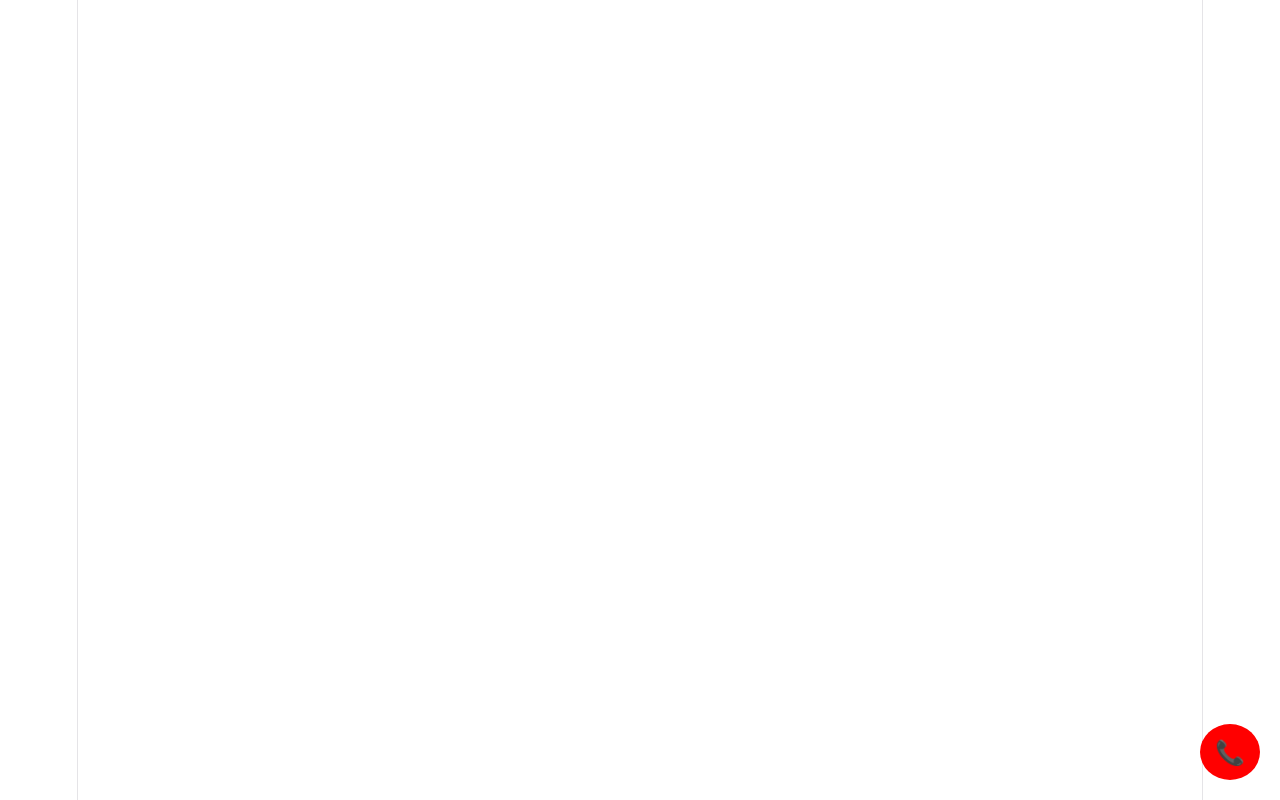
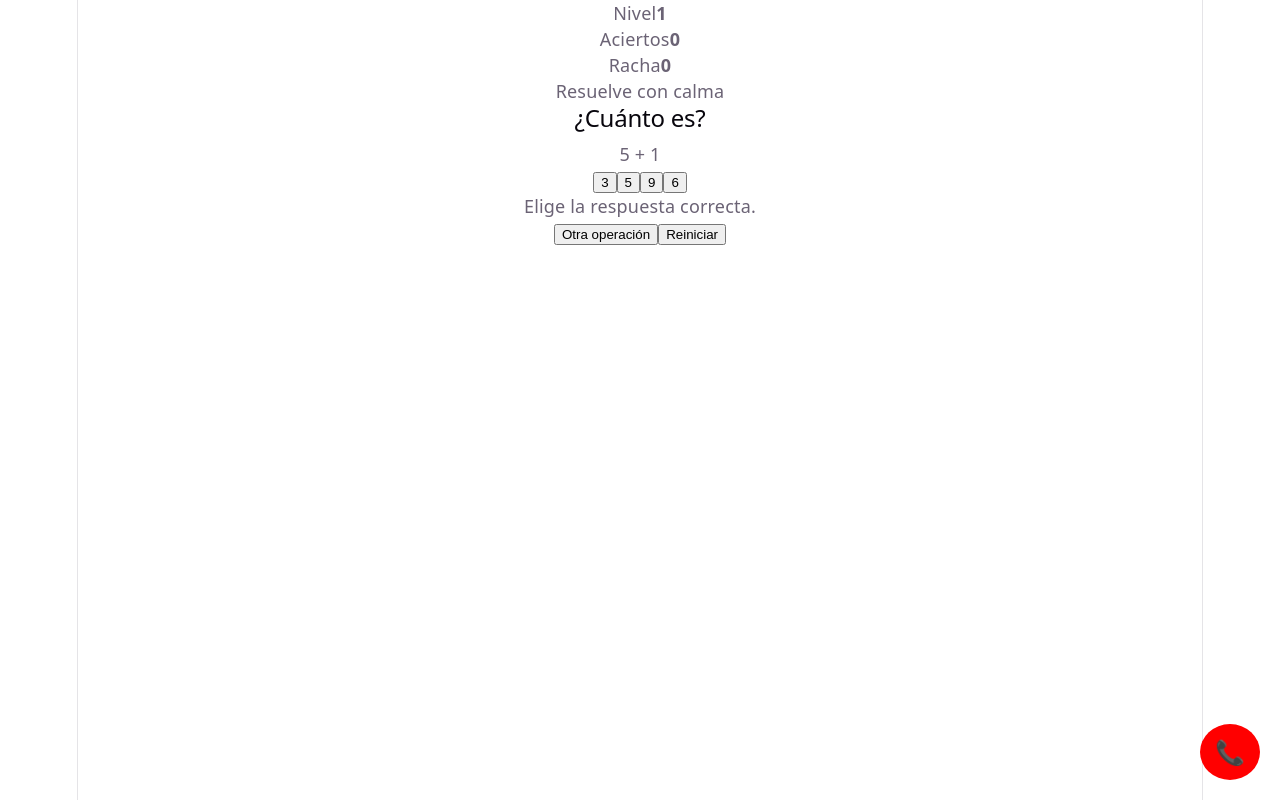
Before and after one commit to l2202/reminisi, a React (Vite) app: page /operaciones in a window 1280 px wide. Before the commit this address had no page. Built offline with nearby package versions, Linux system fonts and the light colour scheme.

Commit message:
Juego de operaciones y conexiones al router
Se agrego el juego del operaciones, se agrego un clase al memorama y se conectaron por router

```diff
--- a/src/games/Memorama.jsx
+++ b/src/games/Memorama.jsx
@@ -154,7 +154,7 @@ const Memorama = () => {
 
   return (
     <article className="memory-game">
-        <div className="navigate-header">
+      <div className="navigate-header">
         <button className="back-btn" onClick={() => navigate(-1)}>
           ←
         </button>
--- /dev/null
+++ b/src/games/Operaciones.jsx
@@ -0,0 +1,201 @@
+import { useState, useEffect } from "react";
+
+const configuracionNiveles = [
+  { max: 10, operadores: ["+"] },
+  { max: 20, operadores: ["+", "-"] },
+  { max: 40, operadores: ["+", "-"] },
+  { max: 10, operadores: ["+", "-", "x", "x"] },
+  { max: 20, operadores: ["+", "-", "x"] },
+  { max: 60, operadores: ["+", "-"] },
+  { max: 60, operadores: ["+", "-", "x"] },
+];
+
+export default function Operaciones() {
+  const [nivel, setNivel] = useState(1);
+  const [aciertos, setAciertos] = useState(0);
+  const [racha, setRacha] = useState(0);
+  const [respuesta, setRespuesta] = useState(0);
+  const [operacion, setOperacion] = useState("");
+  const [opciones, setOpciones] = useState([]);
+  const [mensaje, setMensaje] = useState("Elige la respuesta correcta.");
+  const [bloqueado, setBloqueado] = useState(false);
+
+  function numeroAleatorio(min, max) {
+    return Math.floor(Math.random() * (max - min + 1)) + min;
+  }
+
+  function mezclarOpciones(array) {
+    return [...array].sort(() => Math.random() - 0.5);
+  }
+
+  function obtenerConfiguracion() {
+    return configuracionNiveles[nivel - 1];
+  }
+
+  function crearOperacion() {
+    const config = obtenerConfiguracion();
+    const operador =
+      config.operadores[
+        numeroAleatorio(0, config.operadores.length - 1)
+      ];
+
+    let a = numeroAleatorio(1, config.max);
+    let b = numeroAleatorio(1, config.max);
+    let resultado = 0;
+
+    if (operador === "+") resultado = a + b;
+
+    if (operador === "-") {
+      if (b > a) [a, b] = [b, a];
+      resultado = a - b;
+    }
+
+    if (operador === "x") {
+    let a = numeroAleatorio(1, config.max/2);
+    let b = numeroAleatorio(1, config.max/2);
+      resultado = a * b;
+    }
+
+    return {
+      texto: `${a} ${operador} ${b}`,
+      resultado
+    };
+  }
+
+  function crearOpciones(correcta) {
+    const opcionesSet = new Set([correcta]);
+    const margen = Math.max(3, nivel * 3);
+
+    while (opcionesSet.size < 4) {
+      const variacion = numeroAleatorio(-margen, margen);
+      const opcion = correcta + variacion;
+
+      if (opcion >= 0) {
+        opcionesSet.add(opcion);
+      }
+    }
+
+    return mezclarOpciones([...opcionesSet]);
+  }
+
+  function nuevaOperacion() {
+    const nueva = crearOperacion();
+
+    setOperacion(nueva.texto);
+    setRespuesta(nueva.resultado);
+    setOpciones(crearOpciones(nueva.resultado));
+    setBloqueado(false);
+    setMensaje("Elige la respuesta correcta.");
+  }
+
+  function actualizarDificultad(acerto) {
+    if (acerto) {
+      setAciertos((prev) => prev + 1);
+
+      const nuevaRacha = racha + 1;
+      setRacha(nuevaRacha);
+
+      if (
+        nuevaRacha >= 3 &&
+        nivel < configuracionNiveles.length
+      ) {
+        setNivel((prev) => prev + 1);
+        setRacha(0);
+      }
+    } else {
+      setRacha(0);
+
+      if (nivel > 1) {
+        setNivel((prev) => prev - 1);
+      }
+    }
+  }
+
+  function revisarRespuesta(valor) {
+    if (bloqueado) return;
+
+    const acerto = valor === respuesta;
+    setBloqueado(true);
+
+    if (acerto) {
+      setMensaje("Muy bien. Vamos con otra.");
+    } else {
+      setMensaje(`La respuesta era ${respuesta}.`);
+    }
+
+    actualizarDificultad(acerto);
+
+    setTimeout(() => {
+      nuevaOperacion();
+    }, 1400);
+  }
+
+  function reiniciarJuego() {
+    setNivel(1);
+    setAciertos(0);
+    setRacha(0);
+    setTimeout(() => {
+      nuevaOperacion();
+    }, 100);
+  }
+
+  useEffect(() => {
+    nuevaOperacion();
+  }, []);
+
+
+
+  return (
+    <div className="math-game">
+
+      <div className="math-status">
+        <div>
+          <span>Nivel</span>
+          <strong>{nivel}</strong>
+        </div>
+
+        <div>
+          <span>Aciertos</span>
+          <strong>{aciertos}</strong>
+        </div>
+
+        <div>
+          <span>Racha</span>
+          <strong>{racha}</strong>
+        </div>
+      </div>
+
+      <div className="math-card">
+        <p>Resuelve con calma</p>
+        <h2>¿Cuánto es?</h2>
+        <p className="operation-text">{operacion}</p>
+      </div>
+
+      <div className="answer-grid">
+        {opciones.map((opcion, index) => (
+          <button
+            key={index}
+            className="answer-btn"
+            disabled={bloqueado}
+            onClick={() => revisarRespuesta(opcion)}
+          >
+            {opcion}
+          </button>
+        ))}
+      </div>
+
+      <p className="math-message">{mensaje}</p>
+
+      <div className="math-actions">
+        <button onClick={nuevaOperacion}>
+          Otra operación
+        </button>
+
+        <button onClick={reiniciarJuego}>
+          Reiniciar
+        </button>
+      </div>
+
+    </div>
+  );
+}
--- a/src/routes/AppRouter.jsx
+++ b/src/routes/AppRouter.jsx
@@ -7,6 +7,7 @@ import AuthHome from "../pages/AuthHome";
 import Login from "../pages/Login";
 import Register from "../pages/Register";
 import Memorama from "../games/Memorama";
+import Operaciones from "../games/Operaciones";
 
 export default function AppRouter() {
   return (
@@ -20,6 +21,7 @@ export default function AppRouter() {
           <Route path="/login" element={<Login />} />
           <Route path="/register" element={<Register />} />
           <Route path="/memorama" element={<Memorama />} />
+          <Route path="/operaciones" element={<Operaciones />} />
         </Routes>
       </Layout>
     </BrowserRouter>
```
